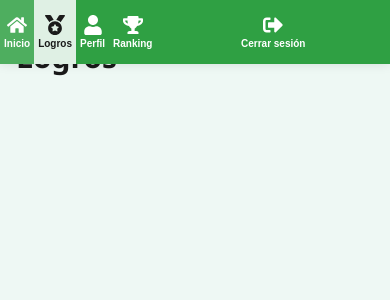
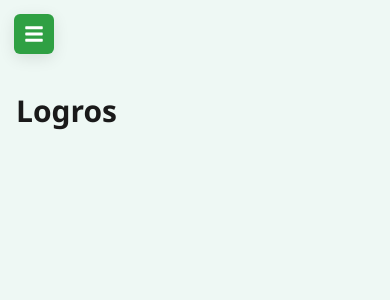
Before and after one commit to EduFin-LR/edufin-front, a React (Vite) app: page /logros in a window 390 px wide. Shown: the top 300 px of the page. Built offline with nearby package versions, Linux system fonts and the light colour scheme.

Commit message:
fix: full-width dashboard, hamburger drawer on mobile, fuego.gif in streak card

```diff
--- a/src/components/Sidebar/Sidebar.css
+++ b/src/components/Sidebar/Sidebar.css
@@ -1,4 +1,5 @@
-.sidebar {
+/* ── Desktop sidebar ─────────────────────────────── */
+.sidebar--desktop {
     width: 185px;
     height: 100vh;
     position: sticky;
@@ -7,7 +8,7 @@
     display: flex;
     flex-direction: column;
     flex-shrink: 0;
-    box-shadow: 2px 0 8px rgba(0, 0, 0, 0.12);
+    box-shadow: 2px 0 8px rgba(0,0,0,0.12);
     z-index: 50;
 }
 
@@ -24,7 +25,6 @@
     border-radius: var(--radius-full);
     object-fit: cover;
     border: 3px solid rgba(255,255,255,0.4);
-    background: var(--color-white);
 }
 
 /* ── Nav items ───────────────────────────────────── */
@@ -51,7 +51,6 @@
 }
 
 .sidebar-item svg { font-size: 18px; flex-shrink: 0; }
-
 .sidebar-item:hover  { background: rgba(255,255,255,0.15); }
 .sidebar-item.active { background: var(--color-sidebar-active); color: var(--color-text); }
 
@@ -75,48 +74,71 @@
 .logout-btn svg { font-size: 18px; }
 .logout-btn:hover { background: rgba(255,255,255,0.15); }
 
-/* ── Mobile: bottom nav ──────────────────────────── */
-@media (max-width: 768px) {
-    .sidebar {
-        width: 100%;
-        height: 64px;
+/* ── Hamburger button (mobile only) ─────────────── */
+.hamburger-btn {
+    display: none;
     position: fixed;
-        bottom: 0; left: 0;
-        flex-direction: row;
+    top: 14px;
+    left: 14px;
+    z-index: 110;
+    background: var(--color-bg-sidebar);
+    color: var(--color-white);
+    border: none;
+    border-radius: var(--radius-sm);
+    width: 40px;
+    height: 40px;
     align-items: center;
-        box-shadow: 0 -2px 12px rgba(0,0,0,0.15);
+    justify-content: center;
+    font-size: 20px;
+    cursor: pointer;
+    box-shadow: var(--shadow-md);
 }
 
-    .sidebar-avatar { display: none; }
-
-    .sidebar-menu {
-        flex-direction: row;
-        flex: 1;
-        margin: 0;
-        height: 100%;
+/* ── Mobile drawer overlay ───────────────────────── */
+.sidebar-overlay {
+    position: fixed;
+    inset: 0;
+    background: rgba(0,0,0,0.45);
+    z-index: 200;
+    display: flex;
 }
 
-    .sidebar-item {
-        flex: 1;
+.sidebar--drawer {
+    width: 220px;
+    height: 100vh;
+    background: var(--color-bg-sidebar);
+    display: flex;
     flex-direction: column;
-        justify-content: center;
-        gap: 3px;
-        font-size: 10px;
-        padding: 6px 4px;
-        height: 100%;
+    flex-shrink: 0;
+    box-shadow: 4px 0 20px rgba(0,0,0,0.25);
+    animation: slideInLeft 0.22s ease;
+    position: relative;
 }
 
-    .sidebar-item svg { font-size: 20px; }
-
-    .logout-btn {
-        flex-direction: column;
-        justify-content: center;
-        gap: 3px;
-        font-size: 10px;
-        padding: 6px 12px;
-        margin: 0;
-        height: 100%;
+@keyframes slideInLeft {
+    from { transform: translateX(-100%); opacity: 0; }
+    to   { transform: translateX(0);     opacity: 1; }
 }
 
-    .logout-btn svg { font-size: 20px; }
+.sidebar-close {
+    position: absolute;
+    top: 12px;
+    right: 12px;
+    background: rgba(255,255,255,0.15);
+    border: none;
+    border-radius: var(--radius-sm);
+    color: var(--color-white);
+    width: 32px;
+    height: 32px;
+    display: flex;
+    align-items: center;
+    justify-content: center;
+    font-size: 16px;
+    cursor: pointer;
 }
+
+/* ── Responsive ──────────────────────────────────── */
+@media (max-width: 768px) {
+    .sidebar--desktop { display: none; }
+    .hamburger-btn    { display: flex; }
+}
--- a/src/components/Sidebar/Sidebar.tsx
+++ b/src/components/Sidebar/Sidebar.tsx
@@ -1,27 +1,34 @@
+import { useState } from 'react'
+import { useNavigate, useLocation } from 'react-router-dom'
+import { FaHome, FaTrophy, FaUser, FaSignOutAlt, FaMedal, FaBars, FaTimes } from 'react-icons/fa'
 import './Sidebar.css'
-import { useNavigate, useLocation } from 'react-router-dom'
-import { FaHome, FaTrophy, FaUser, FaSignOutAlt, FaMedal } from 'react-icons/fa'
 
 const avatarBoy = new URL('../../assets/images/perfilNiño (1).png', import.meta.url).href
 
 const MENU = [
-    { label: 'Inicio',   path: '/dashboard',  icon: <FaHome /> },
-    { label: 'Logros',   path: '/logros',      icon: <FaMedal /> },
-    { label: 'Perfil',   path: '/profile',     icon: <FaUser /> },
-    { label: 'Ranking',  path: '/ranking',     icon: <FaTrophy /> },
+    { label: 'Inicio',  path: '/dashboard', icon: <FaHome /> },
+    { label: 'Logros',  path: '/logros',     icon: <FaMedal /> },
+    { label: 'Perfil',  path: '/profile',    icon: <FaUser /> },
+    { label: 'Ranking', path: '/ranking',    icon: <FaTrophy /> },
 ]
 
-export default function Sidebar() {
+function NavContent({ onClose }: { onClose?: () => void }) {
     const navigate  = useNavigate()
     const location  = useLocation()
+
+    const go = (path: string) => {
+        navigate(path)
+        onClose?.()
+    }
 
     const handleLogout = () => {
         localStorage.removeItem('token')
         navigate('/')
+        onClose?.()
     }
 
     return (
-        <aside className="sidebar">
+        <>
             <div className="sidebar-avatar">
                 <img src={avatarBoy} alt="avatar" />
             </div>
@@ -31,7 +38,7 @@ export default function Sidebar() {
                     <button
                         key={item.path}
                         className={`sidebar-item ${location.pathname === item.path ? 'active' : ''}`}
-                        onClick={() => navigate(item.path)}
+                        onClick={() => go(item.path)}
                     >
                         {item.icon}
                         <span>{item.label}</span>
@@ -43,6 +50,36 @@ export default function Sidebar() {
                 <FaSignOutAlt />
                 <span>Cerrar sesión</span>
             </button>
-        </aside>
+        </>
     )
 }
+
+export default function Sidebar() {
+    const [open, setOpen] = useState(false)
+
+    return (
+        <>
+            {/* ── Desktop sidebar ── */}
+            <aside className="sidebar sidebar--desktop">
+                <NavContent />
+            </aside>
+
+            {/* ── Mobile: hamburger button ── */}
+            <button className="hamburger-btn" onClick={() => setOpen(true)} aria-label="Abrir menú">
+                <FaBars />
+            </button>
+
+            {/* ── Mobile: drawer overlay ── */}
+            {open && (
+                <div className="sidebar-overlay" onClick={() => setOpen(false)}>
+                    <aside className="sidebar sidebar--drawer" onClick={e => e.stopPropagation()}>
+                        <button className="sidebar-close" onClick={() => setOpen(false)} aria-label="Cerrar menú">
+                            <FaTimes />
+                        </button>
+                        <NavContent onClose={() => setOpen(false)} />
+                    </aside>
+                </div>
+            )}
+        </>
+    )
+}
--- a/src/layouts/MainLayout/MainLayout.css
+++ b/src/layouts/MainLayout/MainLayout.css
@@ -12,10 +12,7 @@
 }
 
 @media (max-width: 768px) {
-    .layout { flex-direction: column; }
-
     .content {
-        padding: var(--space-md);
-        padding-bottom: 80px;
+        padding: 70px var(--space-md) var(--space-xl);
     }
 }
--- a/src/pages/Dashboard/Dashboard.css
+++ b/src/pages/Dashboard/Dashboard.css
@@ -2,7 +2,7 @@
     display: flex;
     flex-direction: column;
     gap: var(--space-lg);
-    max-width: 960px;
+    width: 100%;
 }
 
 /* ── Header ──────────────────────────────────────── */
@@ -52,8 +52,9 @@
 .stat-streak { border-color: #fed7aa; }
 
 .streak-icon {
-    font-size: 36px;
-    color: #f97316;
+    width: 44px;
+    height: 44px;
+    object-fit: contain;
     flex-shrink: 0;
 }
 
--- a/src/pages/Dashboard/Dashboard.tsx
+++ b/src/pages/Dashboard/Dashboard.tsx
@@ -1,7 +1,8 @@
 import { useNavigate } from 'react-router-dom'
-import { FaFire, FaPiggyBank } from 'react-icons/fa'
+import { FaPiggyBank } from 'react-icons/fa'
 import MainLayout from '../../layouts/MainLayout/MainLayout'
 import edufinLogo from '../../assets/images/edufinLogo.png'
+import fuegoGif   from '../../assets/gifs/fuego.gif'
 import './Dashboard.css'
 
 // ── Mock data — reemplazar con llamadas al servicio cuando el backend esté listo ──
@@ -92,7 +93,7 @@ export default function Dashboard() {
                 {/* Stats */}
                 <div className="dash-stats">
                     <div className="stat-card stat-streak">
-                        <FaFire className="streak-icon" />
+                        <img src={fuegoGif} alt="fuego" className="streak-icon" />
                         <div>
                             <span className="stat-num">{USER.streakDays}</span>
                             <span className="stat-lbl">Racha de días</span>
```
Lines whose indentation alone changed are shown as unchanged.
